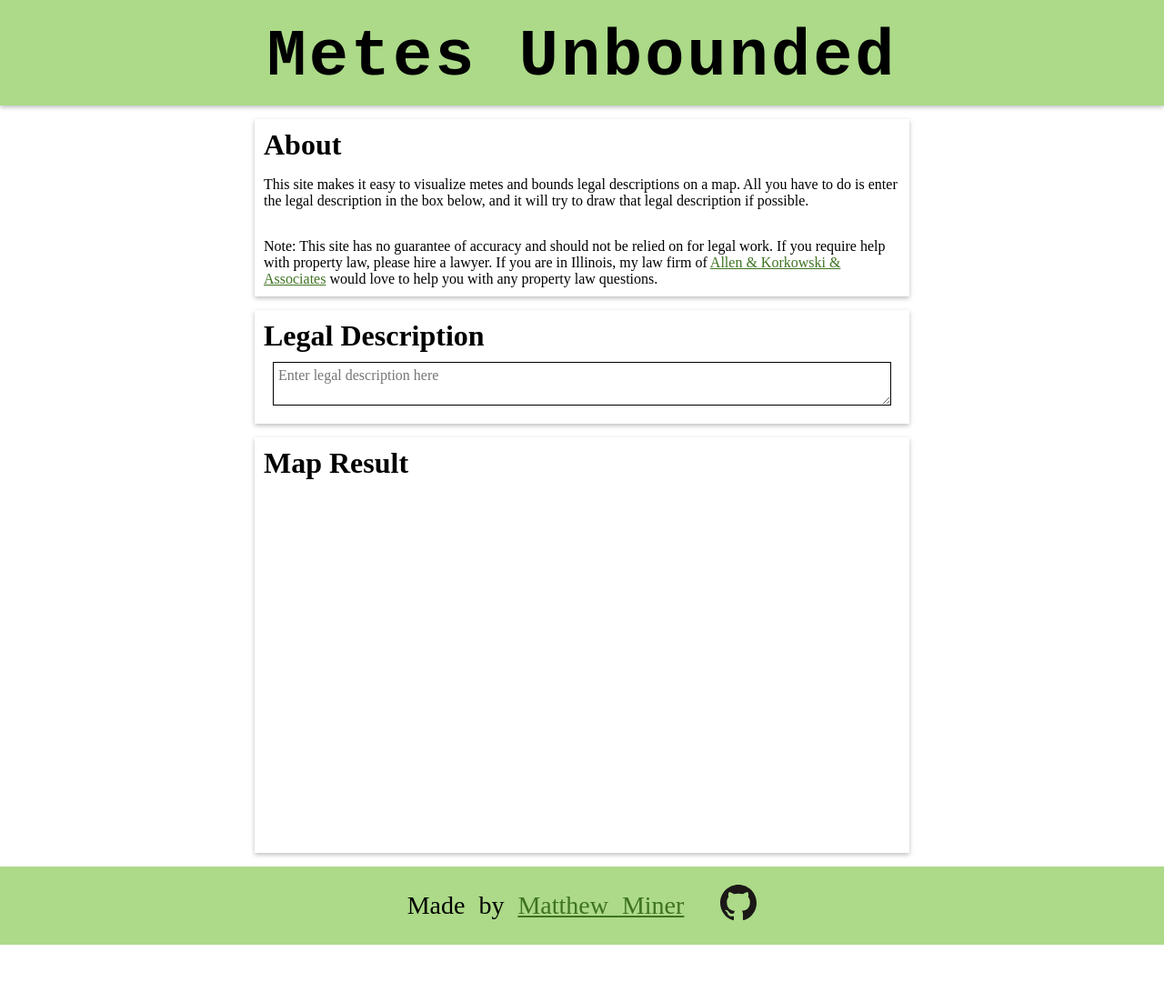
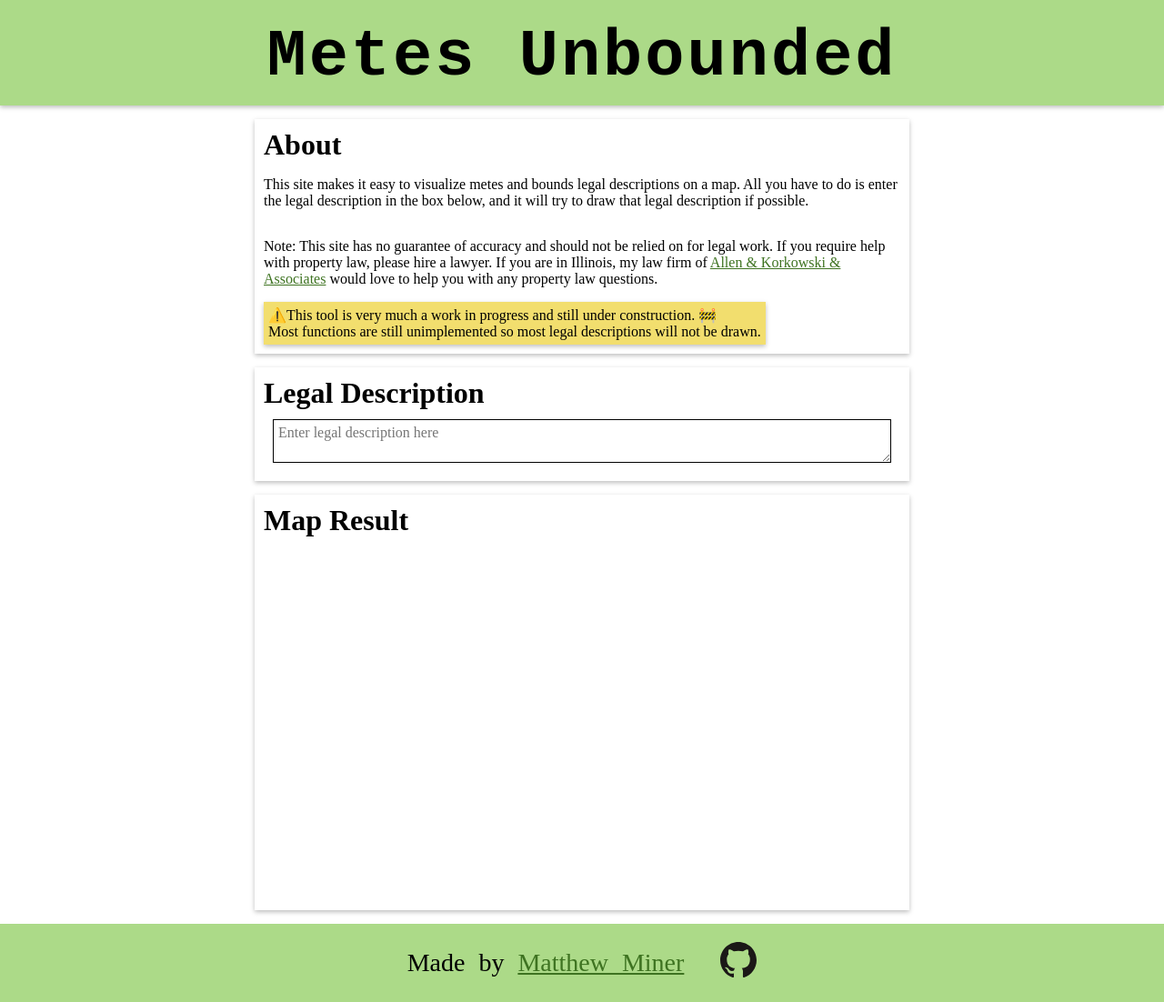
Before and after one commit to mminer237/metes-unbounded, a Jekyll site: the page built from index.html, in a window 1280 px wide. Shown: the whole page at 91% size. Built offline with Jekyll 4.4.1, drawn with Linux system fonts in a browser that asks for light colours; some web fonts are replaced; before the commit the page ends 1039 px from its top, so only the background shows below that.

Commit message:
Add incompleteness warning

```diff
--- a/css/style.scss
+++ b/css/style.scss
@@ -7,6 +7,7 @@
 	--accent-color: #ACDA88;
 	--link-color: #3E7321;
 	--link-hover-color: hsl(99, 45%, 41%);
+	--warning-color: hsl(51, 83%, 69%);
 	--error-color: hsl(18, 53%, 69%);
 	--box-shadow: 0 2px 5px 0 rgba(0,0,0,0.26);
 }
@@ -18,6 +19,7 @@
 		--accent-color: #3E7321;
 		--link-color: #ACDA88;
 		--link-hover-color: hsl(94, 53%, 79%);
+		--warning-color: hsl(51, 73%, 23%);
 		--error-color: hsl(18, 45%, 29%);
 		--box-shadow: 0 3px 6px 0 rgba(0,0,0,0.35);
 	}
@@ -146,6 +148,14 @@ a {
 a:hover {
 	color: var(--link-hover-color);
 }
+.warning {
+	background-color: var(--warning-color);
+	box-shadow: var(--box-shadow);
+	padding: 5px;
+}
+.warning::before {
+	content: "⚠️";
+}
 .error {
 	background-color: var(--error-color);
 	box-shadow: var(--box-shadow);
--- a/index.html
+++ b/index.html
@@ -8,6 +8,7 @@ scripts:
 	<h2>About</h2>
 	<p>This site makes it easy to visualize metes and bounds legal descriptions on a map. All you have to do is enter the legal description in the box below, and it will try to draw that legal description if possible.</p>
 	<p>Note: This site has no guarantee of accuracy and should not be relied on for legal work. If you require help with property law, please hire a lawyer. If you are in Illinois, my law firm of <a href="https://www.allenandkorkowski.com/">Allen &amp; Korkowski &amp; Associates</a> would love to help you with any property law questions.</p>
+	<div class="warning">This tool is very much a work in progress and still under construction. 🚧<br>Most functions are still unimplemented so most legal descriptions will not be drawn.</div>
 </section>
 <noscript>
 	<section class="error">
```
